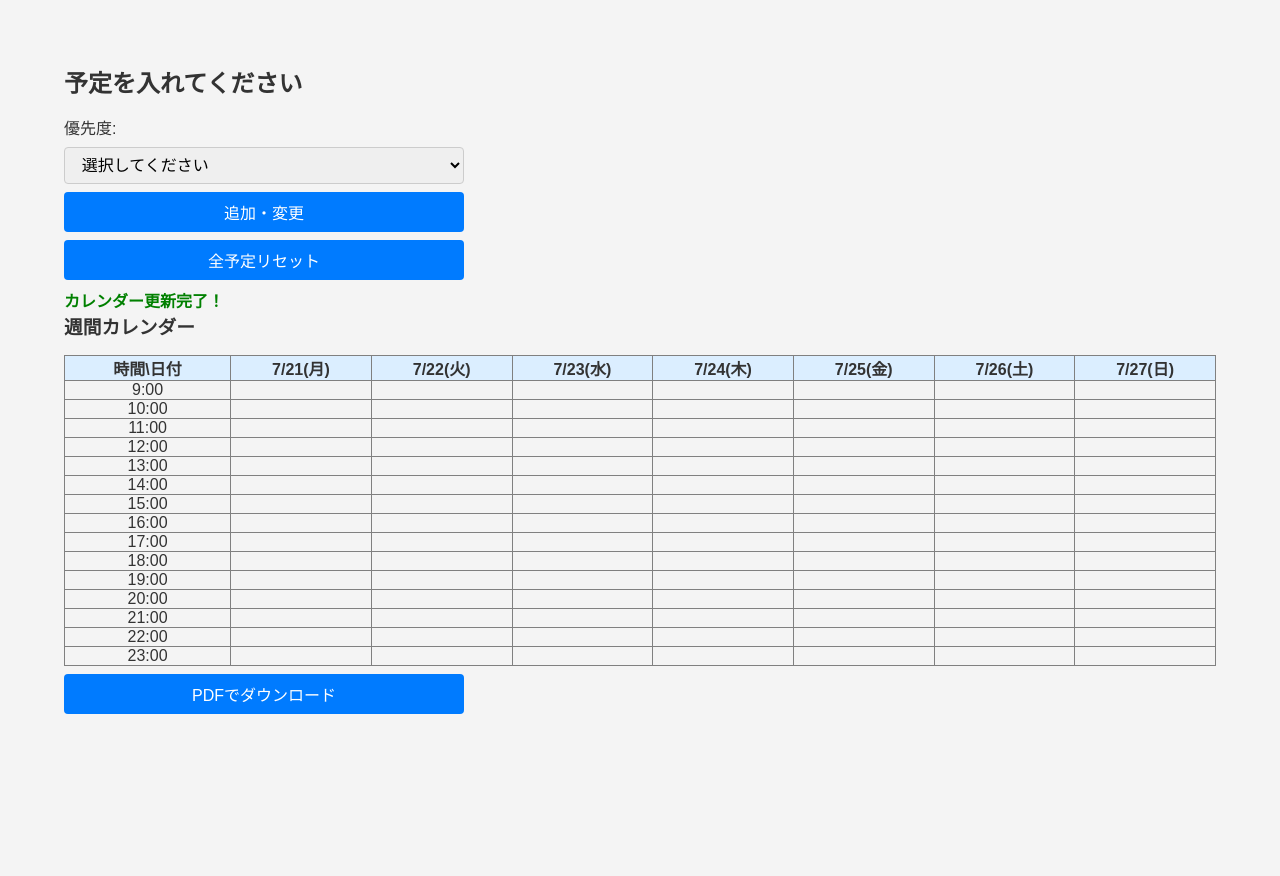
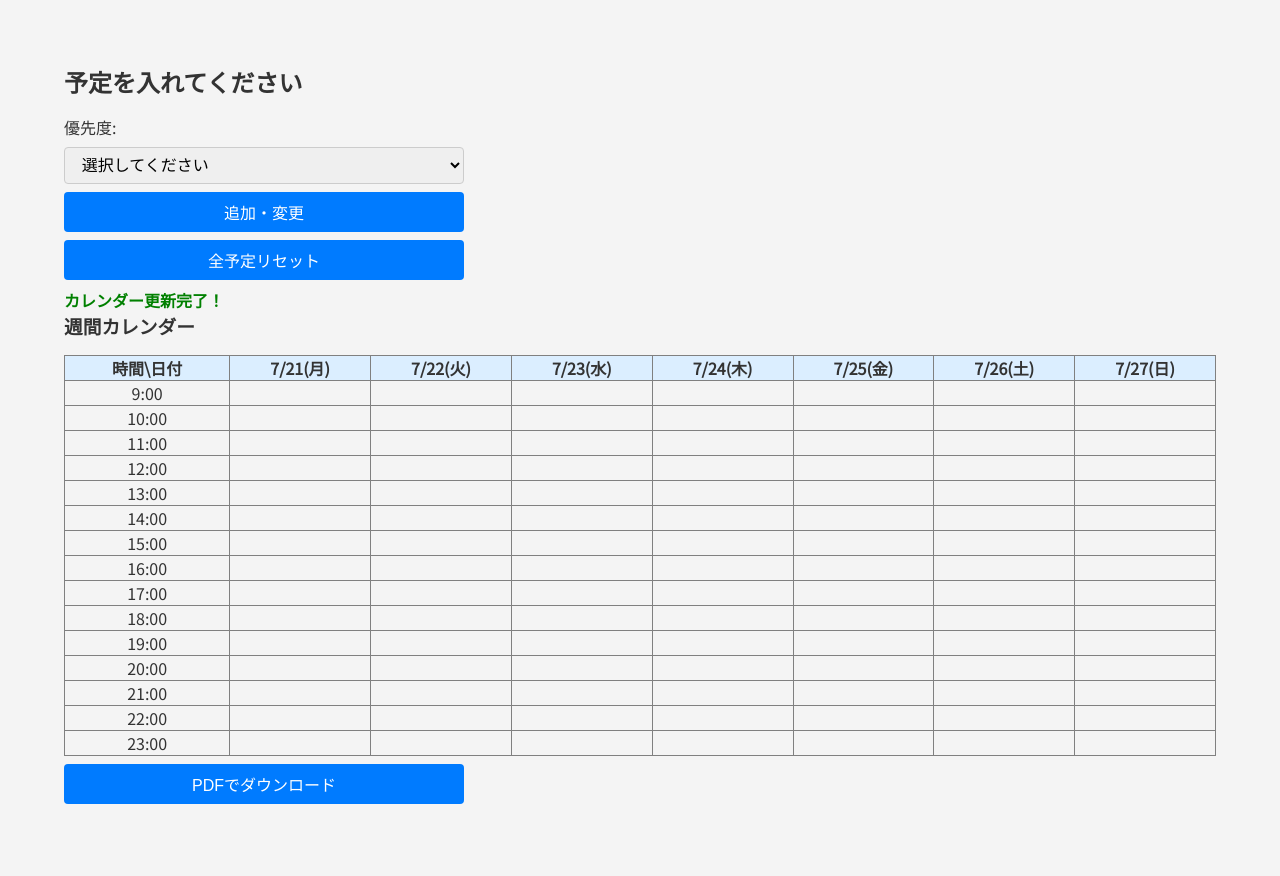
Before and after one commit to yoguze/weekly-scheduling, a Flask app: page / in a window 1280 px wide. Before the commit the page ends 714 px from the top, so only its background shows below. Run offline with Flask 3, Linux system fonts and the light colour scheme.

Commit message:
first commit

```diff
--- a/static/style.css
+++ b/static/style.css
@@ -6,7 +6,7 @@
 }
 
 body {
-    font-family: "Meiryo", "MS PGothic", sans-serif;
+    font-family: 'Noto Sans JP', sans-serif;;
     background-color: #f4f4f4;
     color: #333;
     padding: 5vw;
--- a/templates/index.html
+++ b/templates/index.html
@@ -5,6 +5,7 @@
     <meta name="viewport" content="width=device-width, initial-scale=1.0">
     <title>AIスケジューラー - 予定管理</title>
     <link rel="stylesheet" href="{{ url_for('static', filename='style.css') }}">
+    <link href="https://fonts.googleapis.com/css2?family=Noto+Sans+JP&display=swap" rel="stylesheet">
     <script defer src="{{ url_for('static', filename='script.js') }}"></script>
 </head>
 <body>
```
